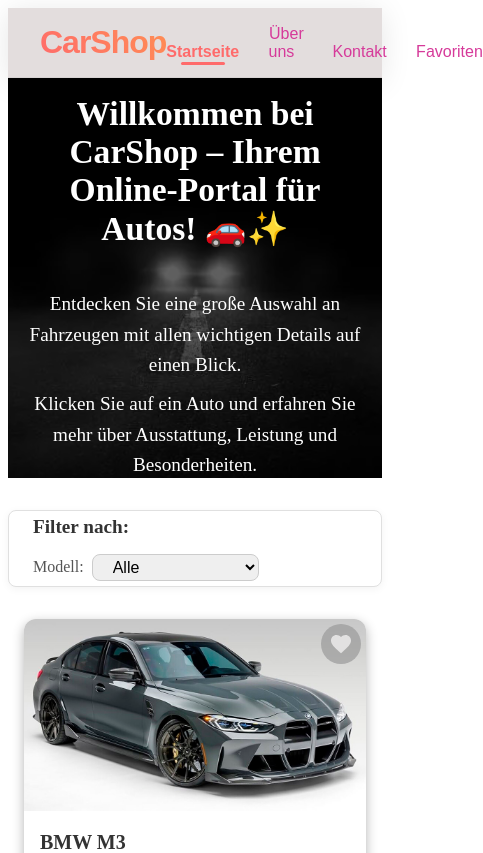
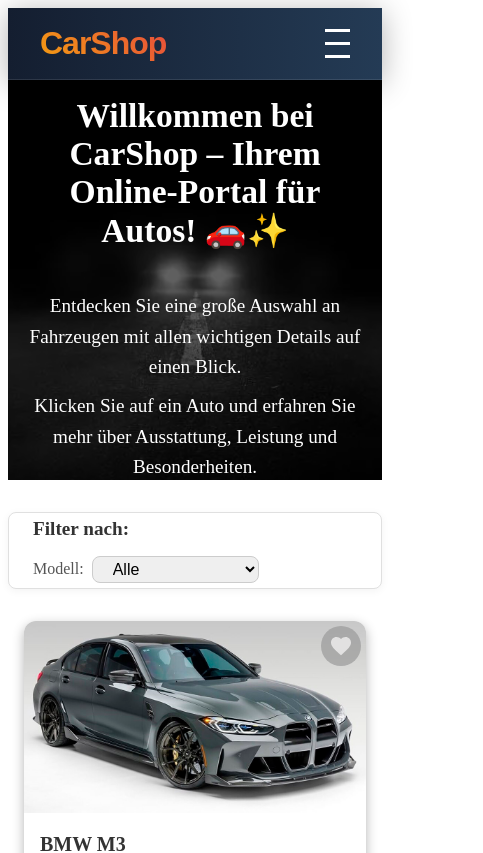
Before and after one commit to ElyasJabari/CarShop, a Vue app in the folder Frontend/: page / in a window 390 px wide. Shown: the top 853 px of the page, 483 px wide, since content can reach past the window. Built offline with nearby package versions, Linux system fonts and the light colour scheme.

Commit message:
Change navbar style

```diff
--- a/Frontend/src/components/CarShopNavbar.vue
+++ b/Frontend/src/components/CarShopNavbar.vue
@@ -5,16 +5,35 @@
         <div class="nav-logo">
           <a href="#">CarShop</a>
         </div>
-        <ul class="nav-links">
-          <li><a href="#" @click.prevent="$emit('show-all')" :class="{ active: !showFavorites }">Startseite</a></li>
-          <li><a href="#">Über uns</a></li>
-          <li><a href="#">Kontakt</a></li>
-          <li><a href="#" @click.prevent="$emit('show-favorites')" :class="{ active: showFavorites }">Favoriten</a></li>
+        <!-- Hamburger Icon nur auf mobilen Geräten -->
+        <div class="mobile-menu-icon" @click="toggleMenu">
+          <span></span>
+          <span></span>
+          <span></span>
+        </div>
+        <!-- Navigation; im Mobile-Mode wird sie als Dropdown eingeblendet -->
+        <ul class="nav-links" :class="{ 'mobile-open': isMenuOpen }">
+          <li>
+            <a href="#" @click.prevent="$emit('show-all'); closeMenu()" :class="{ active: !showFavorites }">
+              Startseite
+            </a>
+          </li>
+          <li>
+            <a href="#" @click="closeMenu()">Über uns</a>
+          </li>
+          <li>
+            <a href="#" @click="closeMenu()">Kontakt</a>
+          </li>
+          <li>
+            <a href="#" @click.prevent="$emit('show-favorites'); closeMenu()" :class="{ active: showFavorites }">
+              Favoriten
+            </a>
+          </li>
         </ul>
       </div>
     </nav>
 
-  <!-- header-Bereich mit Hintergrundbild -->
+    <!-- header-Bereich mit Hintergrundbild -->
     <section class="header">
       <div class="header-overlay"></div>
       <div class="header-content">
@@ -32,23 +51,36 @@
 
 <script>
 export default {
-   name: "CarShopNavbar",
-   props: {
+  name: "CarShopNavbar",
+  props: {
     showFavorites: Boolean
+  },
+  data() {
+    return {
+      isMenuOpen: false
+    };
+  },
+  methods: {
+    toggleMenu() {
+      this.isMenuOpen = !this.isMenuOpen;
+    },
+    closeMenu() {
+      this.isMenuOpen = false;
+    }
   }
 };
 </script>
 
 <style scoped>
 .CarShopNavbar {
-  background: rgba(216, 207, 207, 0.705);
-  backdrop-filter: blur(10px);
-  box-shadow: 0 4px 30px rgba(0, 0, 0, 0.1);
+  background: linear-gradient(90deg, #141e30, #243b55);
+  backdrop-filter: blur(5px);
+  box-shadow: 0 4px 30px rgba(0, 0, 0, 0.3);
   padding: 1rem 2rem;
   position: sticky;
   top: 0;
   z-index: 1000;
-  border-bottom: 1px solid rgba(0, 0, 0, 0.05);
+  border-bottom: 1px solid rgba(255, 255, 255, 0.1);
   font-family: 'Poppins', sans-serif;
 }
 
@@ -58,12 +90,13 @@
   display: flex;
   align-items: center;
   justify-content: space-between;
+  position: relative;
 }
 
 .nav-logo a {
   font-size: 2rem;
   font-weight: 700;
-  background: linear-gradient(45deg, #ff6b6b, #ff8e53);
+  background: linear-gradient(45deg, #f39c12, #e74c3c);
   -webkit-background-clip: text;
   background-clip: text;
   color: transparent;
@@ -81,7 +114,7 @@
 
 .nav-links li a {
   text-decoration: none;
-  color: #d63a9a;
+  color: #fff;
   font-size: 1.1rem;
   font-weight: 500;
   padding: 0.2rem 0.1rem;
@@ -91,7 +124,7 @@
 }
 
 .nav-links li a:hover {
-  background: rgba(255, 107, 107, 0.1);
+  background: rgba(255, 255, 255, 0.1);
   transform: translateY(-2px);
 }
 
@@ -103,7 +136,7 @@
   transform: translateX(-50%);
   width: 0;
   height: 3px;
-  background: #ff6b6b;
+  background: linear-gradient(45deg, #f39c12, #e74c3c);
   border-radius: 2px;
   transition: width 0.3s ease;
 }
@@ -113,7 +146,6 @@
 }
 
 .active {
-  color: #ff6b6b !important;
   font-weight: 600 !important;
 }
 
@@ -121,15 +153,53 @@
   width: 60% !important;
 }
 
+/* Hamburger-Menü */
+.mobile-menu-icon {
+  display: none;
+  flex-direction: column;
+  cursor: pointer;
+}
+
+.mobile-menu-icon span {
+  display: block;
+  width: 25px;
+  height: 3px;
+  margin: 5px 0;
+  background: #fff;
+  transition: all 0.3s ease;
+}
+
 /* Responsive Design */
 @media (max-width: 768px) {
+  .mobile-menu-icon {
+    display: flex;
+  }
+
+  /* Navigation als Dropdown im Mobile-Menu */
   .nav-links {
-    gap: 1.8rem;
+    position: absolute;
+    top: 100%;
+    left: 0;
+    right: 0;
+    background: linear-gradient(90deg, #141e30, #243b55);
+    flex-direction: column;
+    align-items: Center;
+    max-height: 0;
+    overflow: hidden;
+    transition: max-height 0.3s ease-in-out;
+  }
+
+  .nav-links.mobile-open {
+    max-height: 1000px; /* Erhöhter Wert, damit alle Links sichtbar sind */
+  }
+
+  .nav-links li {
+    margin: 1rem 0;
   }
 
   .nav-links li a {
     font-size: 1rem;
-    padding: 0.5px;
+    padding: 0.1rem 0.2rem;
   }
 }
 
@@ -144,7 +214,7 @@
   margin-bottom: 2rem;
 }
 
-.header h1{
+.header h1 {
   padding-bottom: 25px;
 }
 
```
